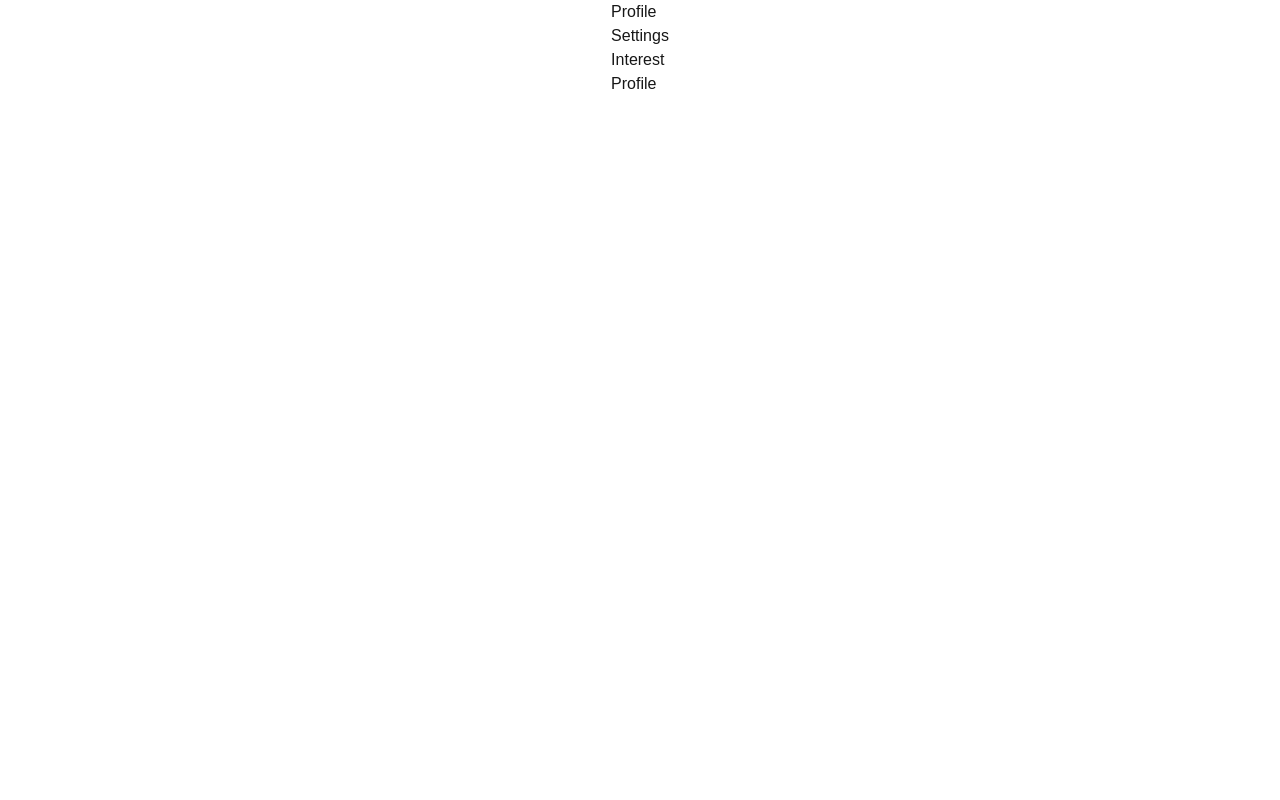
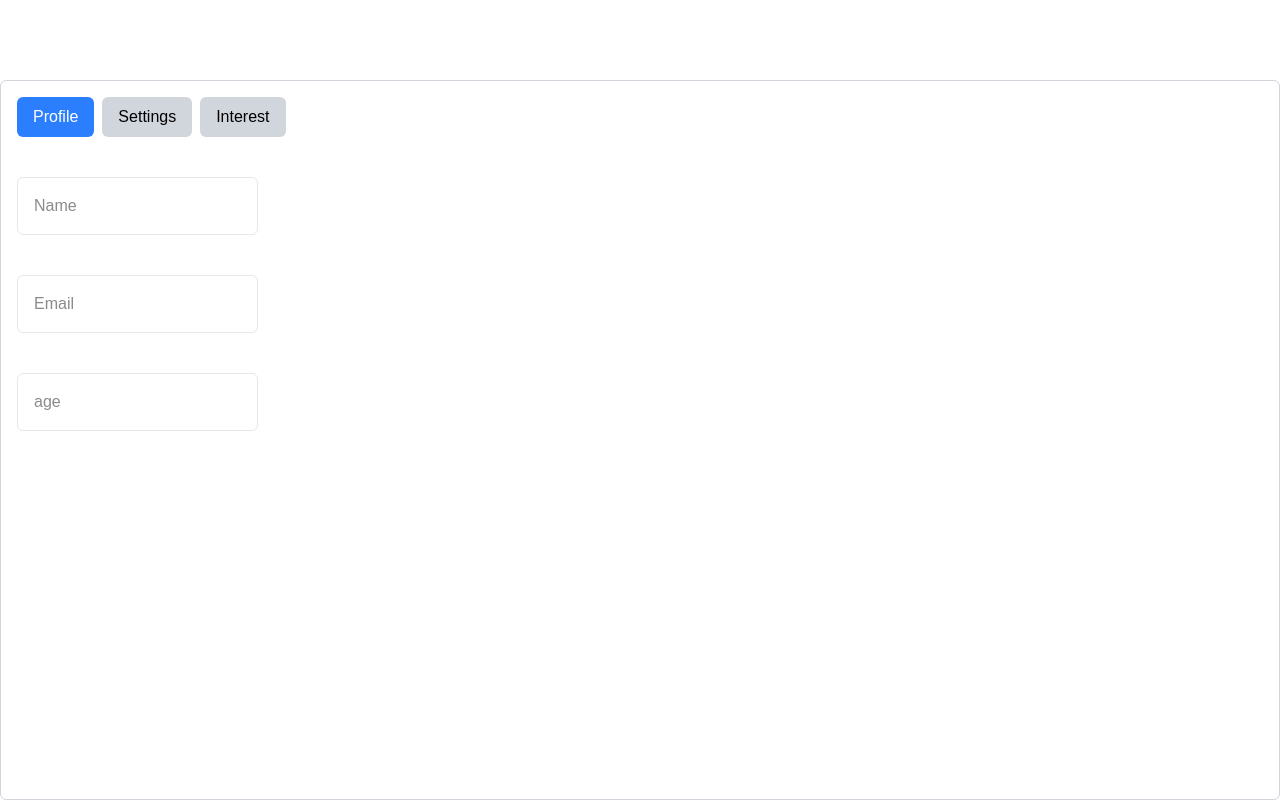
Before and after one commit to sourabh20905/fontend-logics, a Next.js app: page /tabs-form in a window 1280 px wide. Built offline with nearby package versions, Linux system fonts and the light colour scheme.

Commit message:
feat: enhance Profile component with controlled inputs and integrate state management in TabsForm

```diff
--- a/app/tabs-form/page.tsx
+++ b/app/tabs-form/page.tsx
@@ -1,3 +1,4 @@
+"use client"
 import TabsForm from "@/src/container/TabsForm";
 
 const TabsFormPage = () => {
--- a/src/container/TabsForm/Profile.tsx
+++ b/src/container/TabsForm/Profile.tsx
@@ -1,3 +1,47 @@
-export default function Profile() {
-  return <div>Profile</div>;
+interface ProfileProps {
+  data: any;
+  setData: any;
 }
+
+export default function Profile({ data, setData }: ProfileProps) {
+  const handleChange = (
+    e: React.ChangeEvent<HTMLInputElement>,
+    value: string
+  ) => {
+    e.preventDefault();
+    setData((prev) => {
+      return {
+        ...prev,
+        [value]: e.target.value,
+      };
+    });
+  };
+  return (
+    <div className="flex flex-col gap-10">
+      <label>
+        <input
+          type="text"
+          placeholder="Name"
+          className="p-4 border border-gray-200 rounded-md"
+          onChange={(e) => handleChange(e, "name")}
+        />
+      </label>
+      <label>
+        <input
+          type="text"
+          placeholder="Email"
+          className="p-4 border border-gray-200 rounded-md"
+          onChange={(e) => handleChange(e, "email")}
+        />
+      </label>
+      <label>
+        <input
+          type="numeric"
+          placeholder="age"
+          className="p-4 border border-gray-200 rounded-md"
+          onChange={(e) => handleChange(e, "age")}
+        />
+      </label>
+    </div>
+  );
+}
--- a/src/container/TabsForm/TabsForm.tsx
+++ b/src/container/TabsForm/TabsForm.tsx
@@ -5,34 +5,53 @@ import Settings from "./Settings";
 
 const TabsForm = () => {
   const [activeTab, setActiveTab] = useState(0);
+
+  const [data, setData] = useState({
+    name: "sourabh",
+    email: "email",
+    age: 23,
+  });
+
   const tabs = [
     {
       name: "Profile",
-      component: <Profile />,
+      component: Profile,
     },
     {
       name: "Settings",
-      component: <Settings />,
+      component: Settings,
     },
     {
       name: "Interest",
-      component: <Interest />,
+      component: Interest,
     },
   ];
 
-  const activeTabComponent = tabs[activeTab];
+  const ActiveTabComponent = tabs[activeTab].component;
 
   return (
-    <div className="w-full h-full flex items-center justify-center">
-      <div className="">
+    <div className="w-full h-[100vh] flex  justify-center pt-20 ">
+      <div className="border border-gray-300 rounded-md p-4 w-full">
+        <div className="flex gap-2 mb-10">
           {tabs.map((tab, index) => {
             return (
-            <div key={tab.name} onClick={() => setActiveTab(index)}>
+              <div
+                key={tab.name}
+                onClick={() => setActiveTab(index)}
+                className={`${
+                  activeTab === index
+                    ? "bg-blue-500 text-white"
+                    : "bg-gray-300 text-black"
+                } px-4 py-2 rounded-md cursor-pointer`}
+              >
                 {tab.name}
               </div>
             );
           })}
-        <div>{activeTabComponent.component}</div>
+        </div>
+        <div>
+          <ActiveTabComponent data={data} setData={setData} />
+        </div>
       </div>
     </div>
   );
```
Lines whose indentation alone changed are shown as unchanged.
